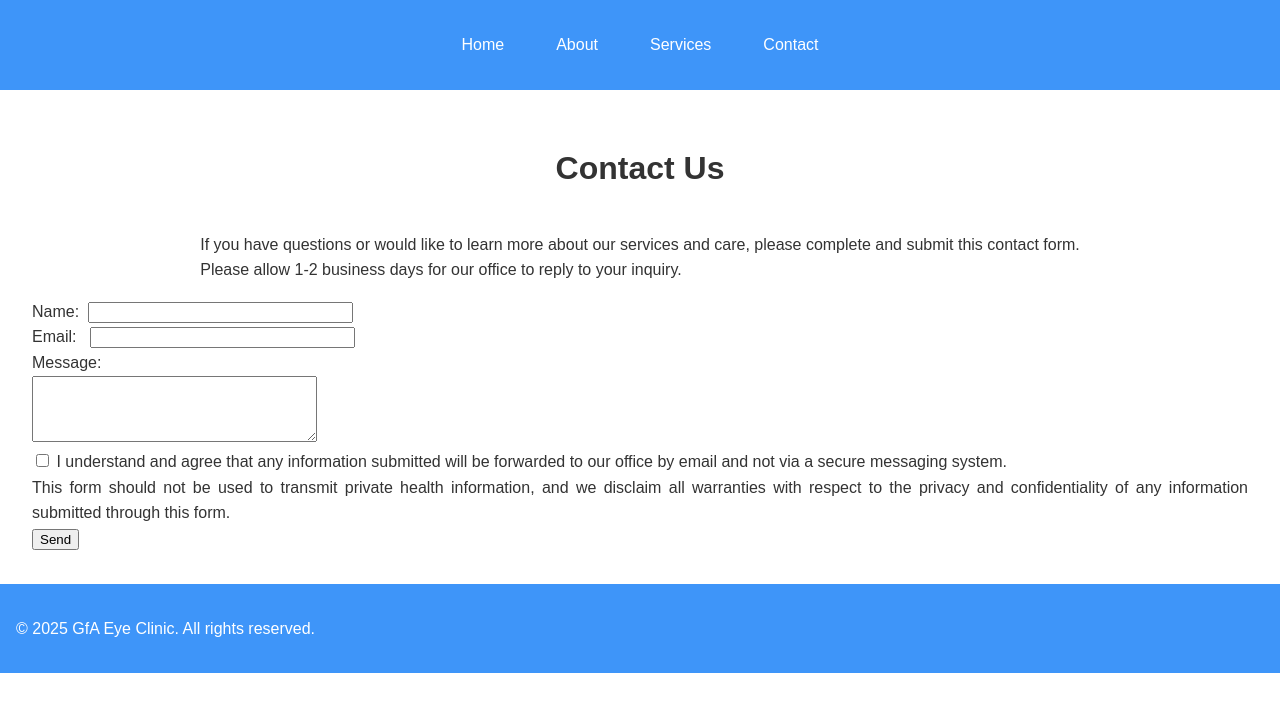
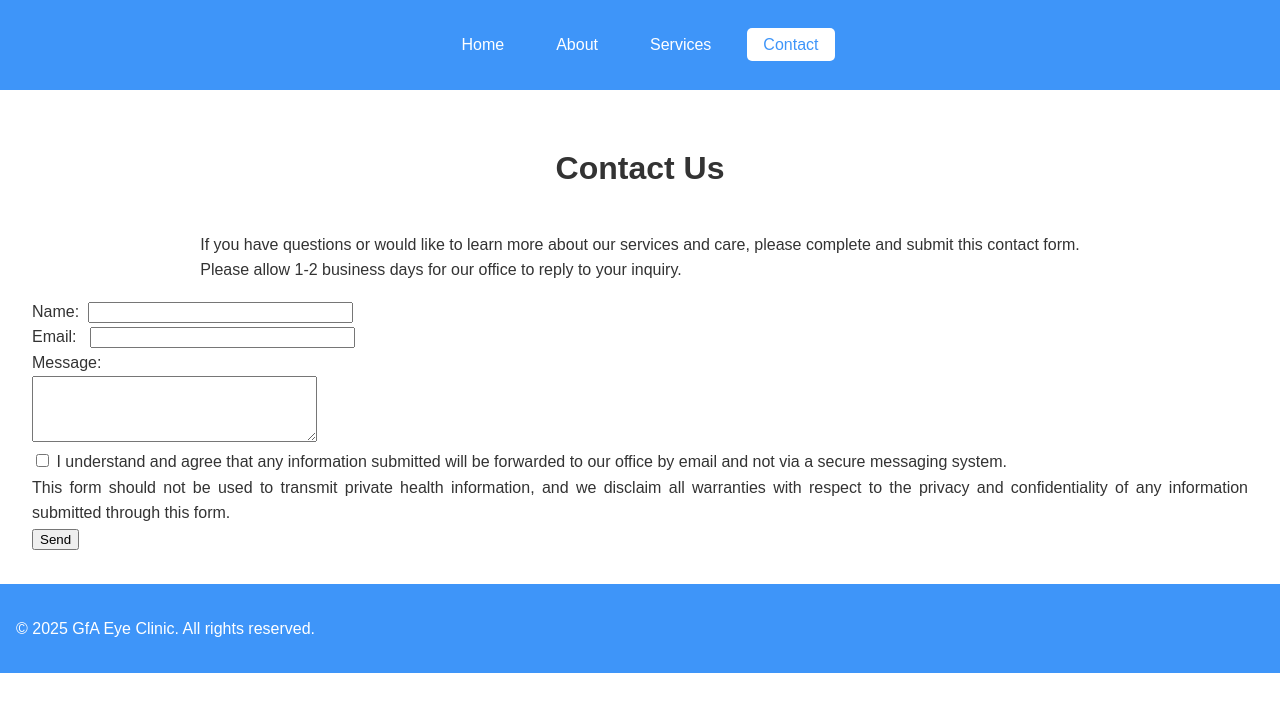
Before and after one commit to GianfrancoAntenucci/MultiPageResponsiveWebsite, a plain HTML site: page contact.html in a window 1280 px wide. Drawn offline with Linux system fonts and the light colour scheme.

Commit message:
NavBar restyled.

```diff
--- a/contact.html
+++ b/contact.html
@@ -13,7 +13,7 @@
                 <li><a href="index.html">Home</a></li>
                 <li><a href="about.html">About</a></li>
                 <li><a href="services.html">Services</a></li>
-                <li><a href="contact.html">Contact</a></li>
+                <li><a href="contact.html" class="active">Contact</a></li>
             </ul>
         </nav>
     </header>
--- a/css/styles.css
+++ b/css/styles.css
@@ -43,6 +43,12 @@ nav ul li a {
 nav ul li a:hover {
     background-color: var(--text-color);
     color: var(--primary-color);
+    border-radius: var(--border-radius);
+}
+
+nav ul li a.active {
+    color: var(--primary-color);
+    background-color: var(--bg-color);
     border-radius: var(--border-radius);
 }
 
```
Also changed, not shown: about.html (+1 -1 lines), index.html (+1 -1 lines), services.html (+1 -1 lines).
